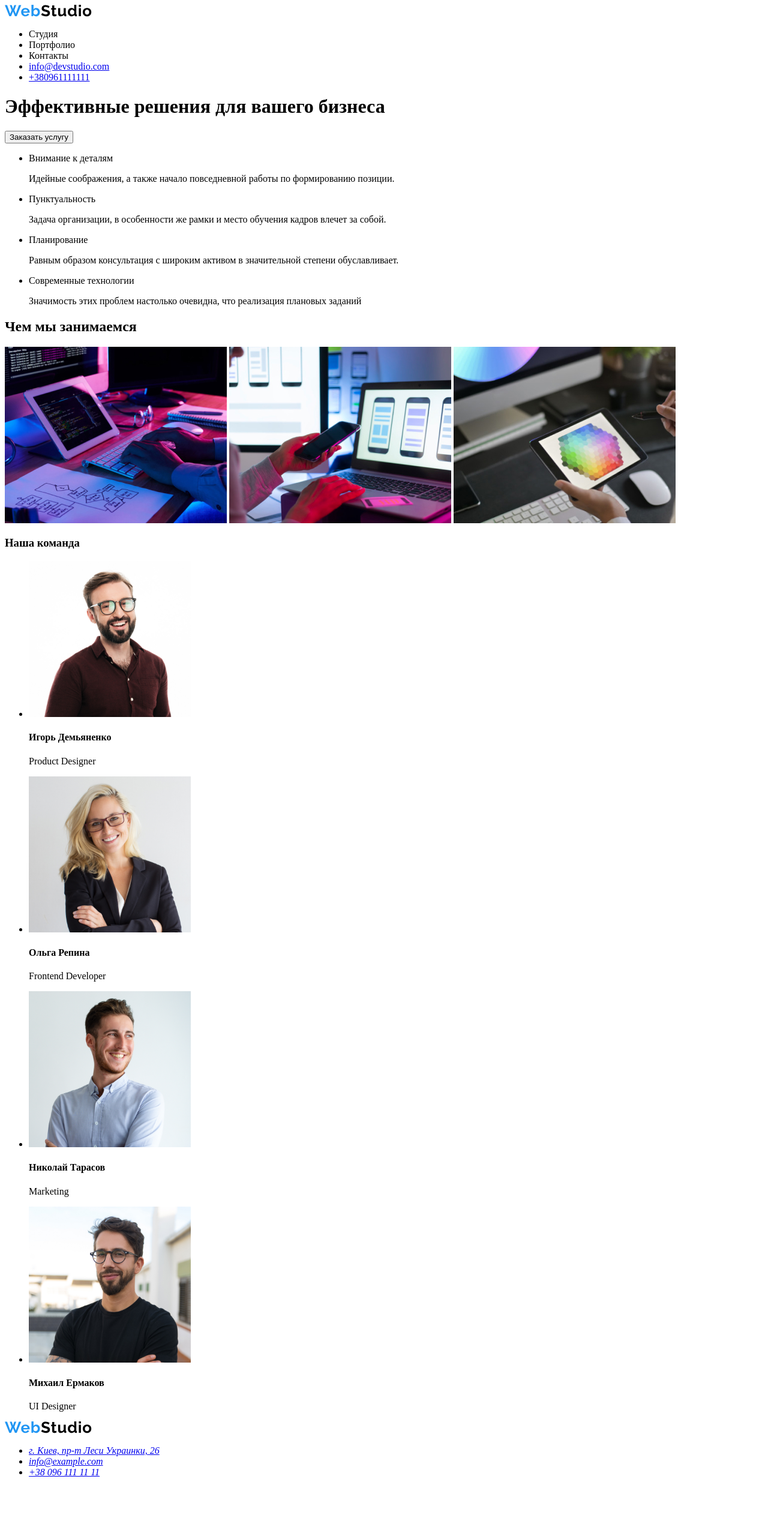
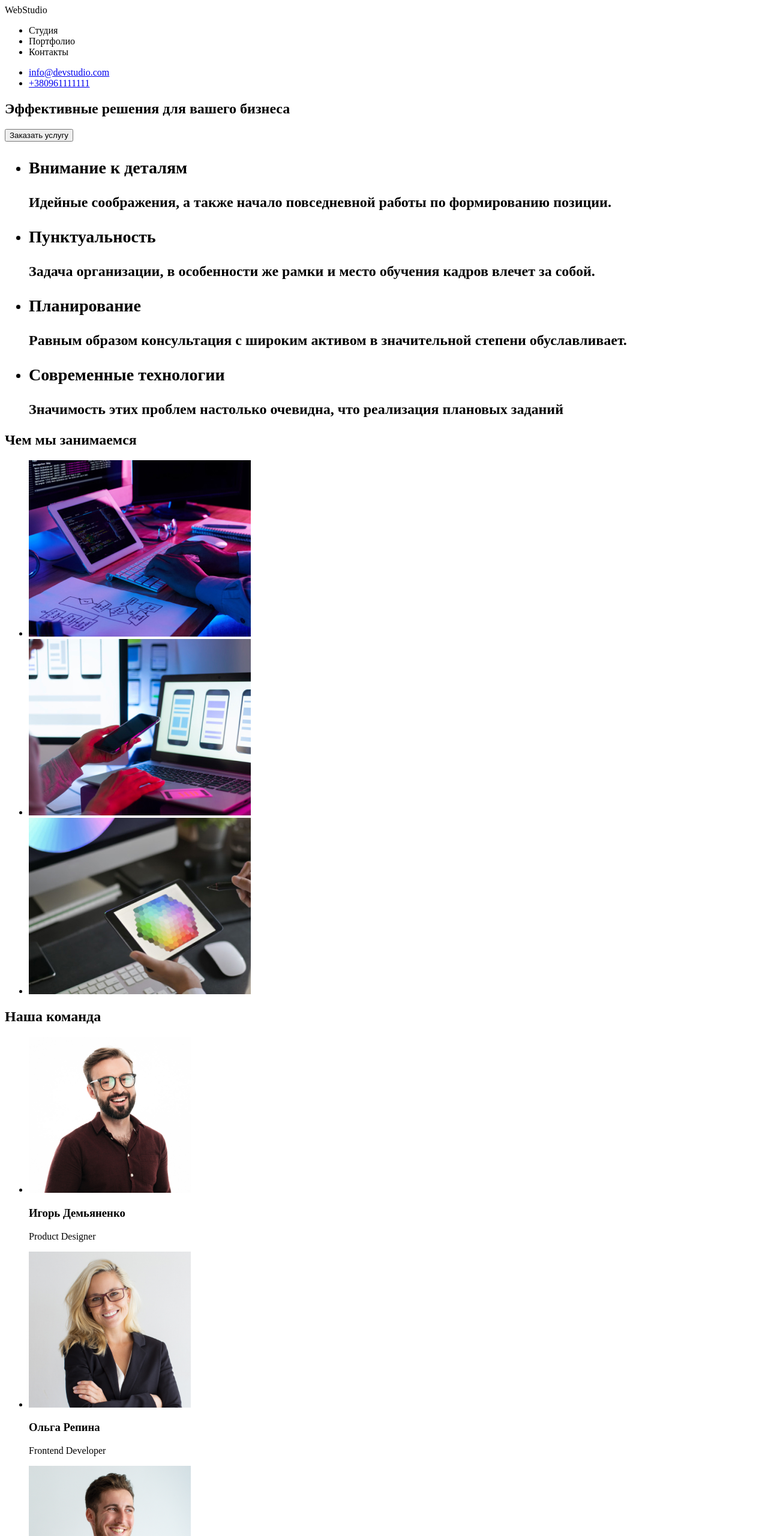
Before and after one commit to VladyslavChalyi/homework-1, a plain HTML site: page index.html in a window 1280 px wide. Shown: the top 2560 px of the page at 60% size. Before the commit the page ends 2479 px from the top, so only its background shows below. Drawn offline with Linux system fonts and the light colour scheme.

Commit message:
update index.html file2

```diff
--- a/index.html
+++ b/index.html
@@ -1,5 +1,5 @@
 <!DOCTYPE html>
-<html lang="en">
+<html lang="ru">
 <head>
     <meta charset="UTF-8">
     <meta http-equiv="X-UA-Compatible" content="IE=edge">
@@ -10,76 +10,97 @@
 
     <header>
 
-        <a href="index.html"><img src="./img/logo1.svg" alt="WebStudio"></a>
+        <nav>
 
-        <nav>
+            <a href="index.html"></a> WebStudio
+
         <ul>
             <li> <a href="index.html"></a> Студия</li>
-            <li>Портфолио</li>
-            <li>Контакты</li>
+            <li> <a href="index.html"></a> Портфолио</li>
+            <li> <a href="index.html"></a> Контакты</li>
+         </ul>
+        </nav>
+
+        <ul>
             <li> <a href="emailto:info@devstudio.com">info@devstudio.com </a></li>
             <li> <a href="tel:+380961111111"> +380961111111</a></li>
         </ul>
-        </nav>
 
     </header>
 
     <main>
 
+      <section>
         <h1>Эффективные решения для вашего бизнеса</h1>
 
         <button type="button">Заказать услугу</button>
+      </section>
+
+      <section>
+            <ul>
+            <h2>
+                <li>
+                    <h3>Внимание к деталям</h3>
+                    <p>Идейные соображения, а также начало повседневной работы по формированию позиции.</p>
+                </li>
+                <li>
+                    <h3>Пунктуальность</h3>
+                    <p>Задача организации, в особенности же рамки и место обучения кадров влечет за собой.</p>
+                </li>
+                <li>
+                    <h3>Планирование</h3>
+                    <p>Равным образом консультация с широким активом в значительной степени обуславливает.</p>
+                </li>
+                <li>
+                    <h3>Современные технологии</h3>
+                    <p>Значимость этих проблем настолько очевидна, что реализация плановых заданий</p>
+                </li>
+            </h2>
+            </ul>
+      </section>
+
+       <section>
+        <h2>Чем мы занимаемся</h2>
 
         <ul>
-            <li>Внимание к деталям
-                <p>Идейные соображения, а также начало повседневной работы по формированию позиции.</p>
-            </li>
-            <li>Пунктуальность
-                <p>Задача организации, в особенности же рамки и место обучения кадров влечет за собой.</p>
-            </li>
-            <li>Планирование
-                <p>Равным образом консультация с широким активом в значительной степени обуславливает.</p>
-            </li>
-            <li>Современные технологии
-                <p>Значимость этих проблем настолько очевидна, что реализация плановых заданий</p>
-            </li>
+            <li><img src="./img/img8.jpeg" width="370" alt="Photo"></li>
+            <li> <img src="./img/img9.jpeg" width="370" alt="Photo"></li>
+            <li><img src="./img/img10.jpeg" width="370" alt="Photo"></li>
         </ul>
+       </section>
 
-        <h2>Чем мы занимаемся</h2>
-
-        <img src="./img/img8.jpeg" width="370" alt="Photo">
-        <img src="./img/img9.jpeg" width="370" alt="Photo">
-        <img src="./img/img10.jpeg" width="370" alt="Photo">
-
-        <h3>Наша команда</h3>
+        <section>
+            <h2>Наша команда</h2>
 
             <ul>
                 <li>
                     <img src="./img/img11.jpeg" width="270" alt="Teammate1">
-                <h4>Игорь Демьяненко</h4>
+                    <h3>Игорь Демьяненко</h3>
                     <p>Product Designer</p>
                 </li>
                 <li>
                     <img src="./img/img12.jpeg" width="270" alt="Teammate2">
-                <h4>Ольга Репина</h4>
+                    <h3>Ольга Репина</h3>
                     <p>Frontend Developer</p>
                 </li>
                 <li>
                     <img src="./img/img13.jpeg" width="270" alt="Teammate3">
-                <h4>Николай Тарасов</h4>
+                    <h3>Николай Тарасов</h3>
                     <p>Marketing</p>
                 </li>
                 <li>
                     <img src="./img/img14.jpeg" width="270" alt="">
-                <h4>Михаил Ермаков</h4>
+                    <h3>Михаил Ермаков</h3>
                     <p>UI Designer</p>
                 </li>
             </ul>
+        </section>
 
     </main>
 
     <footer>
-        <a href="index.html"><img src="./img/logo1.svg" alt="WebStudio"></a>
+
+        <a href="index.html"></a> WebStudio
 
         <address >
             <ul>
```
Also changed, not shown: 1 other file. Lines whose indentation alone changed are shown as unchanged.
